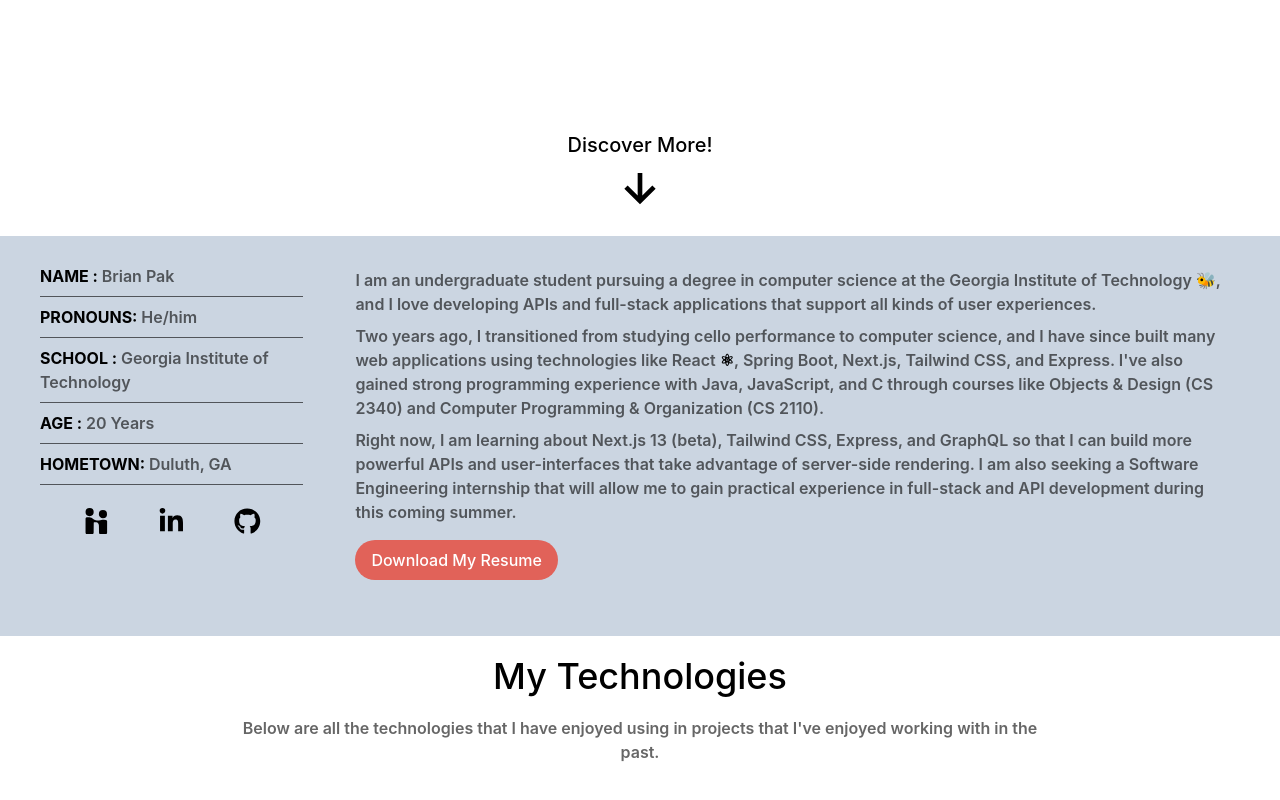
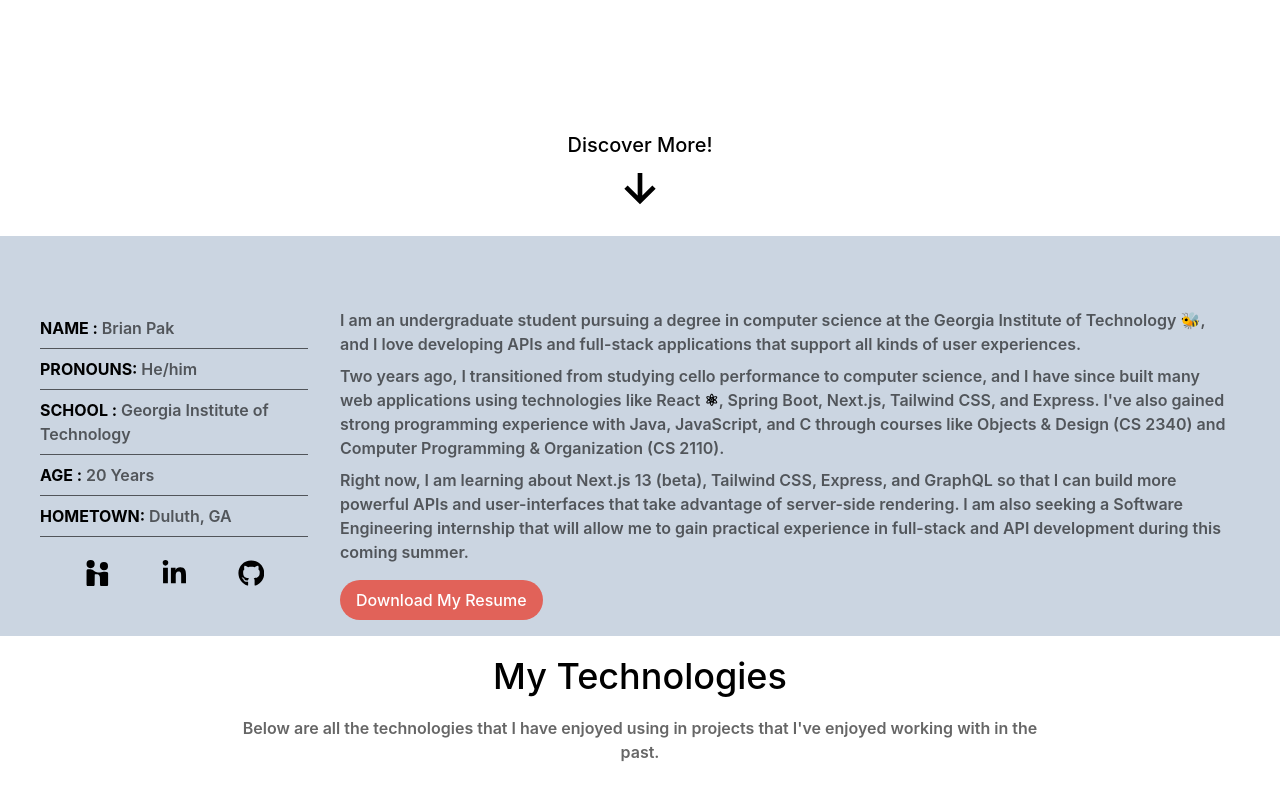
Before and after one commit to brianpak2402/site, a Next.js app: page / in a window 1280 px wide. Shown: the part 564-1364 px from the top of the page. Built offline with nearby package versions, Linux system fonts and the light colour scheme; what tailwindcss-animation-delay would draw is missing.

Commit message:
minor tweaks in css

```diff
--- a/app/page.tsx
+++ b/app/page.tsx
@@ -69,8 +69,9 @@ export default function Home() {
           <BiDownArrowAlt className='h-14 w-14'/>
         </motion.button>
       </section>
-      <section id="about" ref={aboutSection} className='bg-slate-300 h-auto lg:h-screen/2 w-screen flex flex-col sm:flex-row self-center justify-between'>
-        <div className='m-5 items-start w-screen sm:w-1/4 px-5'>
+      <section id="about" ref={aboutSection} className='bg-slate-300 h-auto lg:h-screen/2 w-screen'>
+        <div className='h-full flex flex-col sm:flex-row justify-between align-middle my-2 xl:my-16'>
+          <div className='my-2 sm:ml-5 px-5 w-screen sm:w-1/4'>
             <ul className='roboto-mono'>
               <motion.li
                 className='py-2 flex flex-row border-b border-b-black/60'
@@ -149,7 +150,7 @@ export default function Home() {
               </motion.button>
             </div>
           </div>
-        <div className='text-center sm:text-left sm:mr-8 px-3 pt-2 pb-4 sm:py-6 w-screen sm:w-3/4'>
+          <div className='text-center sm:text-left sm:mr-8 px-3 w-screen sm:w-3/4'>
             <motion.p
               className='my-2'
               whileInView={{ opacity:[0,1], y: [200,0]}}
@@ -192,6 +193,7 @@ export default function Home() {
                 Download My Resume
               </div>
             </motion.button>
+          </div>
         </div>
       </section>
       <section className='bg-white h-auto lg:h-screen/2 flex flex-col items-center'>
@@ -276,6 +278,9 @@ export default function Home() {
           )}
         </div>
       </section>
+      <section className='flex flex-col'>
+
+      </section>
     </main>
   )
 }
```
Also changed, not shown: 1 other file (tests, documents, lock files or other folders). Lines whose indentation alone changed are shown as unchanged.
